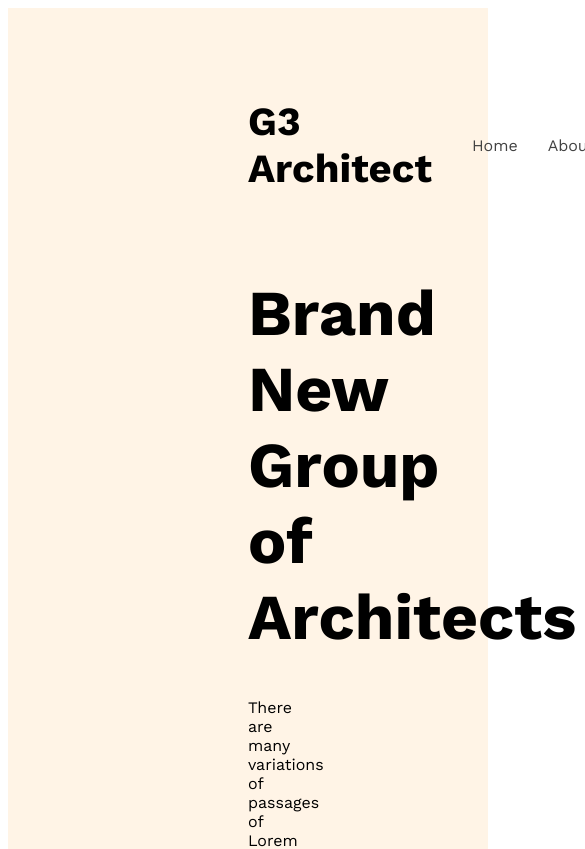
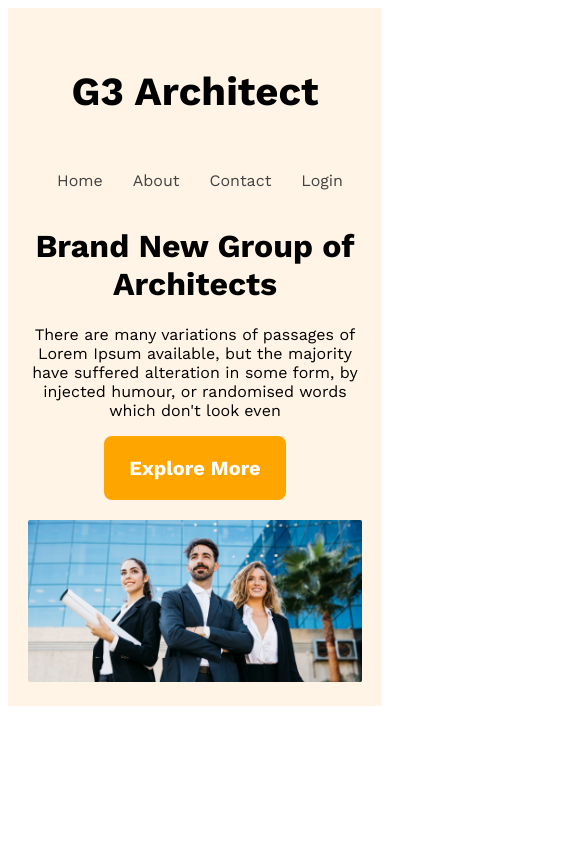
Before and after one commit to ShariarNiaj05/g3-architect, a plain HTML site: page index.html in a window 390 px wide. Shown: the top 849 px of the page, 585 px wide, since content can reach past the window. Drawn offline with nearby package versions, Linux system fonts and the light colour scheme.

Commit message:
completed header section with responsiveness for mobile and medium devices

```diff
--- a/styles.css
+++ b/styles.css
@@ -4,9 +4,18 @@
     font-family: 'Work Sans', sans-serif;
 }
 .btn-primary{
+    border-radius: 8px;
+    background-color: orange;
+    padding: 20px 25px;
+    color: white;
+    font-size: 1.25rem;
+    font-weight: 700;
+    border: none;
+    cursor:pointer;
+}
 
-}
 /* header styles */
+
 header {
     background: rgba(255, 144, 14, 0.10);
     padding: 50px 240px;
@@ -40,6 +49,7 @@ nav li a {
 }
 
 /* banner style  */
+
 .banner-content {
     max-width: 800px;
     text-align: center;
@@ -51,3 +61,45 @@ nav li a {
     font-weight: 700;
 
 }
+
+.banner img{
+    margin-top: 20px;
+    width: 100%;
+
+}
+
+/* Responsive styles  */
+
+/* Mobile Devices */
+
+@media screen and (max-width: 576px){
+    header{
+        padding: 20px;
+    }
+    nav{
+        flex-direction: column;
+
+    }
+    .banner-title{
+        font-size: 2rem;
+
+    }
+
+
+}
+
+
+/* tablet or medium devices*/
+
+ @media screen and (min-width:576px) and (max-width: 992px){
+    header{
+        padding: 50px;
+    }
+    nav {
+        flex-direction: column;
+    }
+    .banner-title{
+        font-size: 2rem;
+
+    }
+ }
```
Also changed, not shown: index.html (line endings or trailing spaces).
